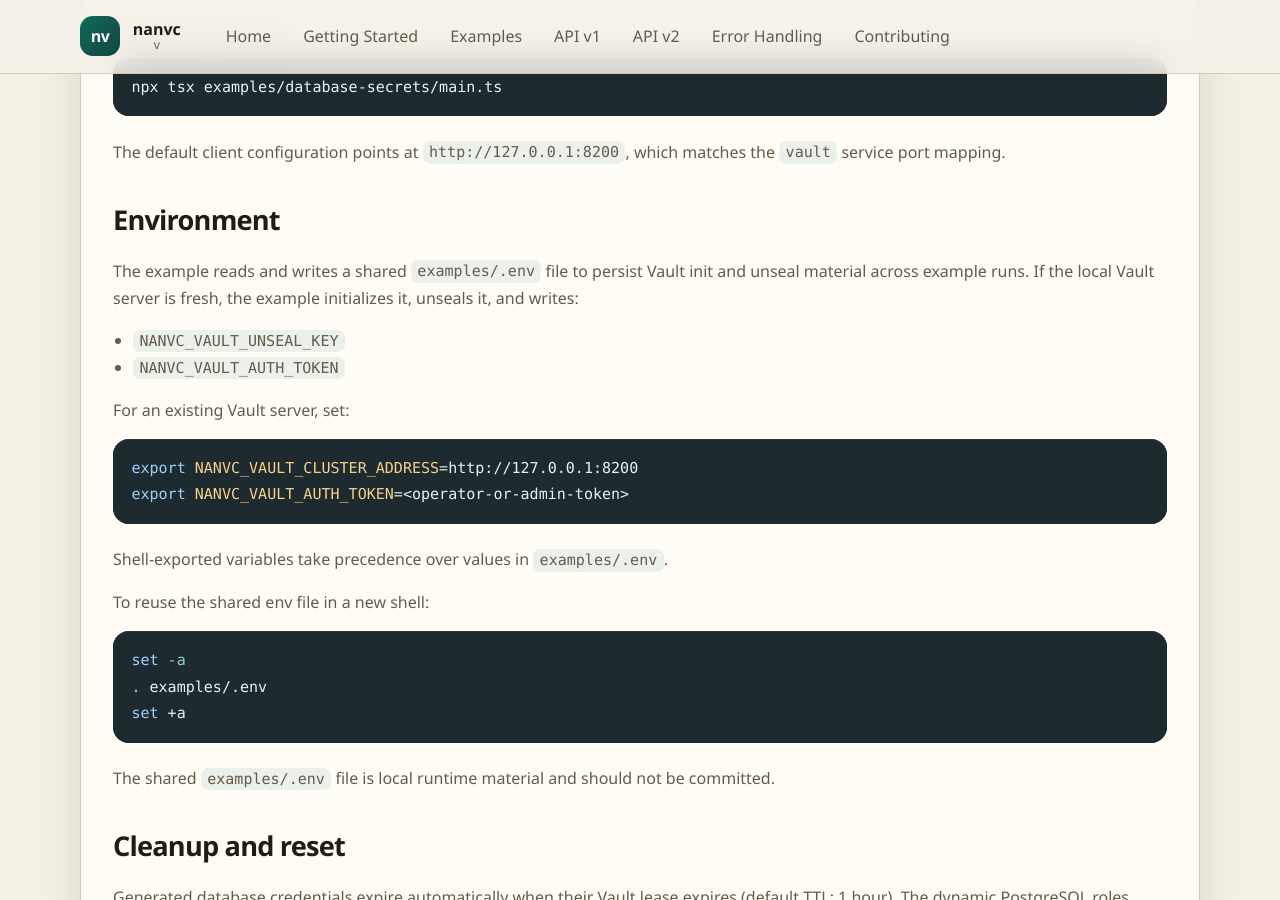
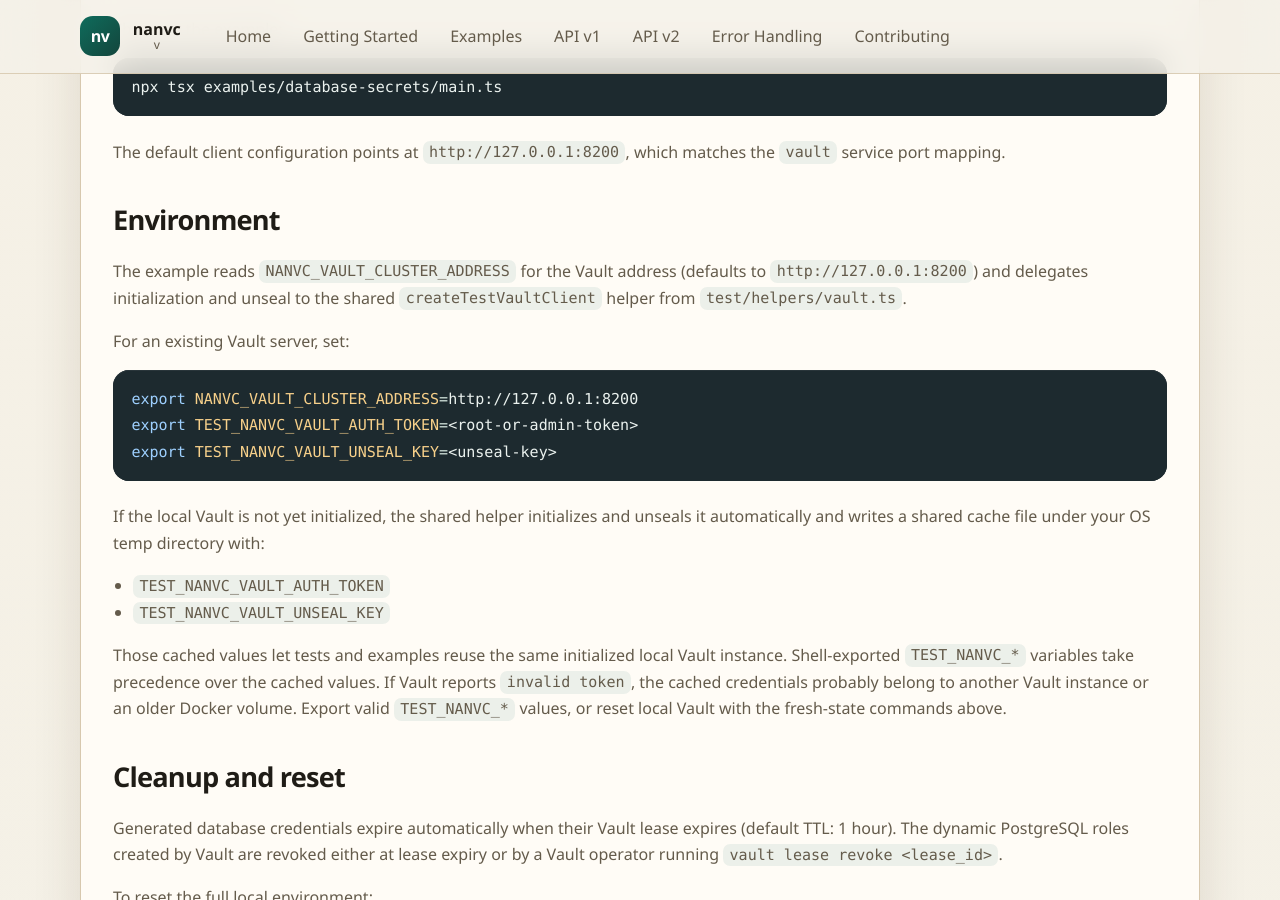
Before and after one commit to zailic/nanvc, a Jekyll site: the page built from docs/examples/database-secrets.md, in a window 1280 px wide and 900 px high, scrolled down 1926 px. Built offline with Jekyll 4.4.1, drawn with Linux system fonts in a browser that asks for light colours.

Commit message:
refactor: align database-secrets example with new examples structure
Agent-Logs-Url: https://github.com/zailic/nanvc/sessions/9ae0581d-a59c-4a14-b41e-cd6899dbdccb

Co-authored-by: zailic <2317627+zailic@users.noreply.github.com>

````diff
--- a/docs/examples/database-secrets.md
+++ b/docs/examples/database-secrets.md
@@ -88,32 +88,30 @@ matches the `vault` service port mapping.
 
 ## Environment
 
-The example reads and writes a shared `examples/.env` file to persist Vault
-init and unseal material across example runs. If the local Vault server is
-fresh, the example initializes it, unseals it, and writes:
-
-- `NANVC_VAULT_UNSEAL_KEY`
-- `NANVC_VAULT_AUTH_TOKEN`
+The example reads `NANVC_VAULT_CLUSTER_ADDRESS` for the Vault address (defaults
+to `http://127.0.0.1:8200`) and delegates initialization and unseal to the
+shared `createTestVaultClient` helper from `test/helpers/vault.ts`.
 
 For an existing Vault server, set:
 
 ```bash
 export NANVC_VAULT_CLUSTER_ADDRESS=http://127.0.0.1:8200
-export NANVC_VAULT_AUTH_TOKEN=<operator-or-admin-token>
+export TEST_NANVC_VAULT_AUTH_TOKEN=<root-or-admin-token>
+export TEST_NANVC_VAULT_UNSEAL_KEY=<unseal-key>
 ```
 
-Shell-exported variables take precedence over values in `examples/.env`.
+If the local Vault is not yet initialized, the shared helper initializes and
+unseals it automatically and writes a shared cache file under your OS temp
+directory with:
 
-To reuse the shared env file in a new shell:
+- `TEST_NANVC_VAULT_AUTH_TOKEN`
+- `TEST_NANVC_VAULT_UNSEAL_KEY`
 
-```bash
-set -a
-. examples/.env
-set +a
-```
-
-The shared `examples/.env` file is local runtime material and should not be
-committed.
+Those cached values let tests and examples reuse the same initialized local
+Vault instance. Shell-exported `TEST_NANVC_*` variables take precedence over the
+cached values. If Vault reports `invalid token`, the cached credentials probably
+belong to another Vault instance or an older Docker volume. Export valid
+`TEST_NANVC_*` values, or reset local Vault with the fresh-state commands above.
 
 ## Cleanup and reset
 
@@ -152,10 +150,10 @@ this local example environment.
 import assert from 'node:assert';
 
 import { AdminPersona } from '../common/personas/admin.js';
-import { getExamplesEnvPath, isMountAlreadyExistsError, printSuccessBanner, toExampleAuthError } from '../common/personas/helpers.js';
-import { OperatorPersona } from '../common/personas/operator.js';
+import { isMountAlreadyExistsError, printSuccessBanner, toExampleAuthError } from '../common/personas/helpers.js';
+import { createTestVaultClient } from '../../test/helpers/vault.js';
 
-const ENV_PATH = getExamplesEnvPath(import.meta.url);
+const VAULT_CLUSTER_ADDRESS = process.env.NANVC_VAULT_CLUSTER_ADDRESS ?? 'http://127.0.0.1:8200';
 
 // Database secrets engine mount and resource names.
 const DB_MOUNT = 'database';
@@ -164,14 +162,13 @@ const DB_ROLE = 'readonly';
 
 async function main(): Promise<void> {
 
-    // ── Step 1: Operator — prepare Vault ──────────────────────────────────────
-    // Initialize and unseal Vault if needed.
-    const operator = OperatorPersona.v2({ envPath: ENV_PATH });
-    await operator.withWorkflow(async () => {
-        await operator.ensureVaultIsReady();
-    });
+    // ── Step 1: Prepare Vault ─────────────────────────────────────────────────
+    // createTestVaultClient initializes and unseals Vault if needed, and returns
+    // a VaultClientV2 with the root token already set. Credentials are persisted
+    // to a temp env file so subsequent runs skip re-initialization.
+    const rootVault = await createTestVaultClient({ clusterAddress: VAULT_CLUSTER_ADDRESS });
 
-    const admin = AdminPersona.v2();
+    const admin = AdminPersona.v2({ client: rootVault });
     await admin.withWorkflow(async ({ vault }) => {
 
         // ── Step 2: Admin — enable the database secrets engine ────────────────
@@ -180,7 +177,7 @@ async function main(): Promise<void> {
         // The typed sys.mount.enable method covers this step.
         const [, mountError] = await vault.sys.mount.enable(DB_MOUNT, { type: 'database' });
         if (mountError && !isMountAlreadyExistsError(mountError)) {
-            throw toExampleAuthError(mountError, ENV_PATH);
+            throw toExampleAuthError(mountError);
         }
 
         // ── Step 3: Admin — configure the database connection ─────────────────
````
Also changed, not shown: examples/database-secrets/main.ts (+10 -11 lines), examples/database-secrets/README.md.
